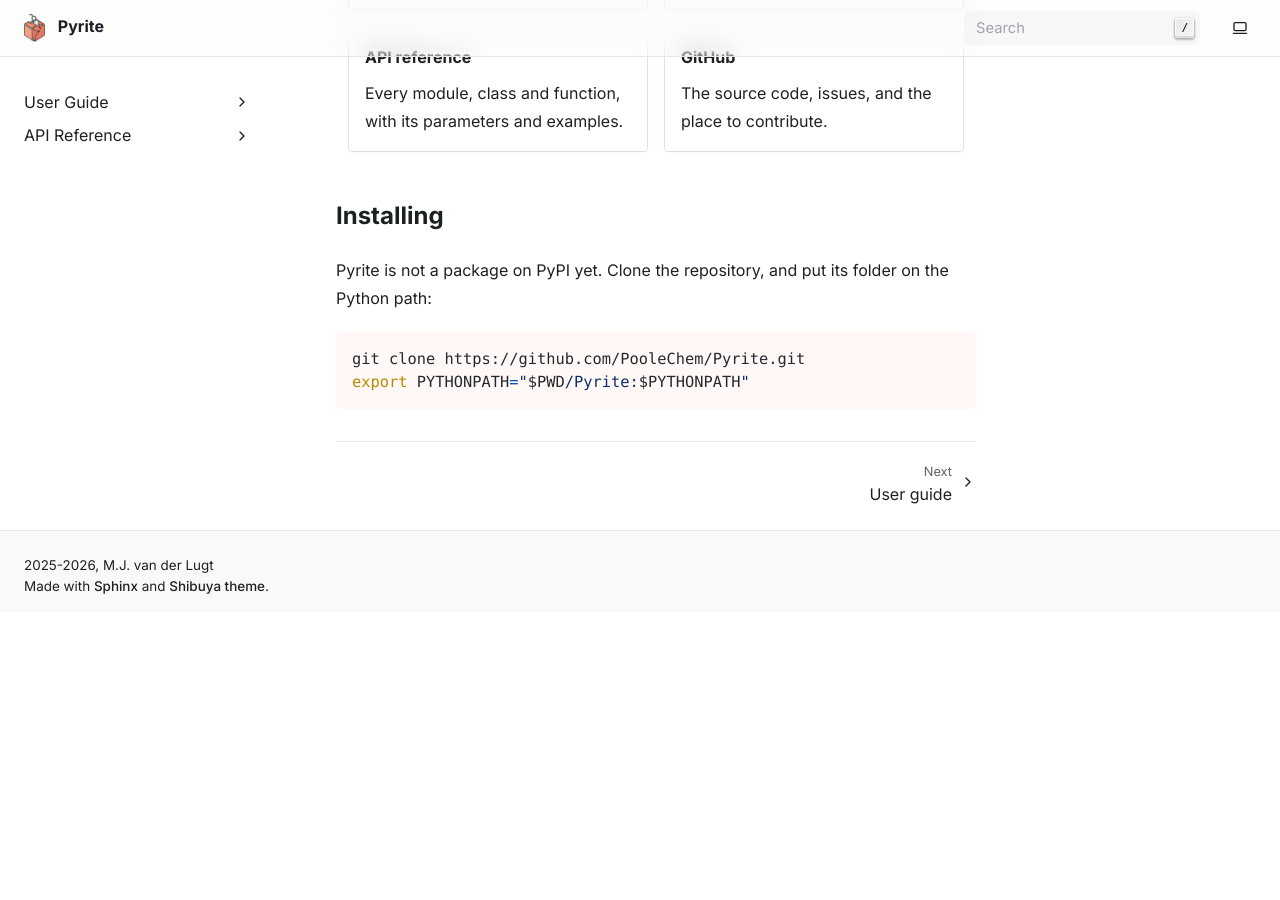
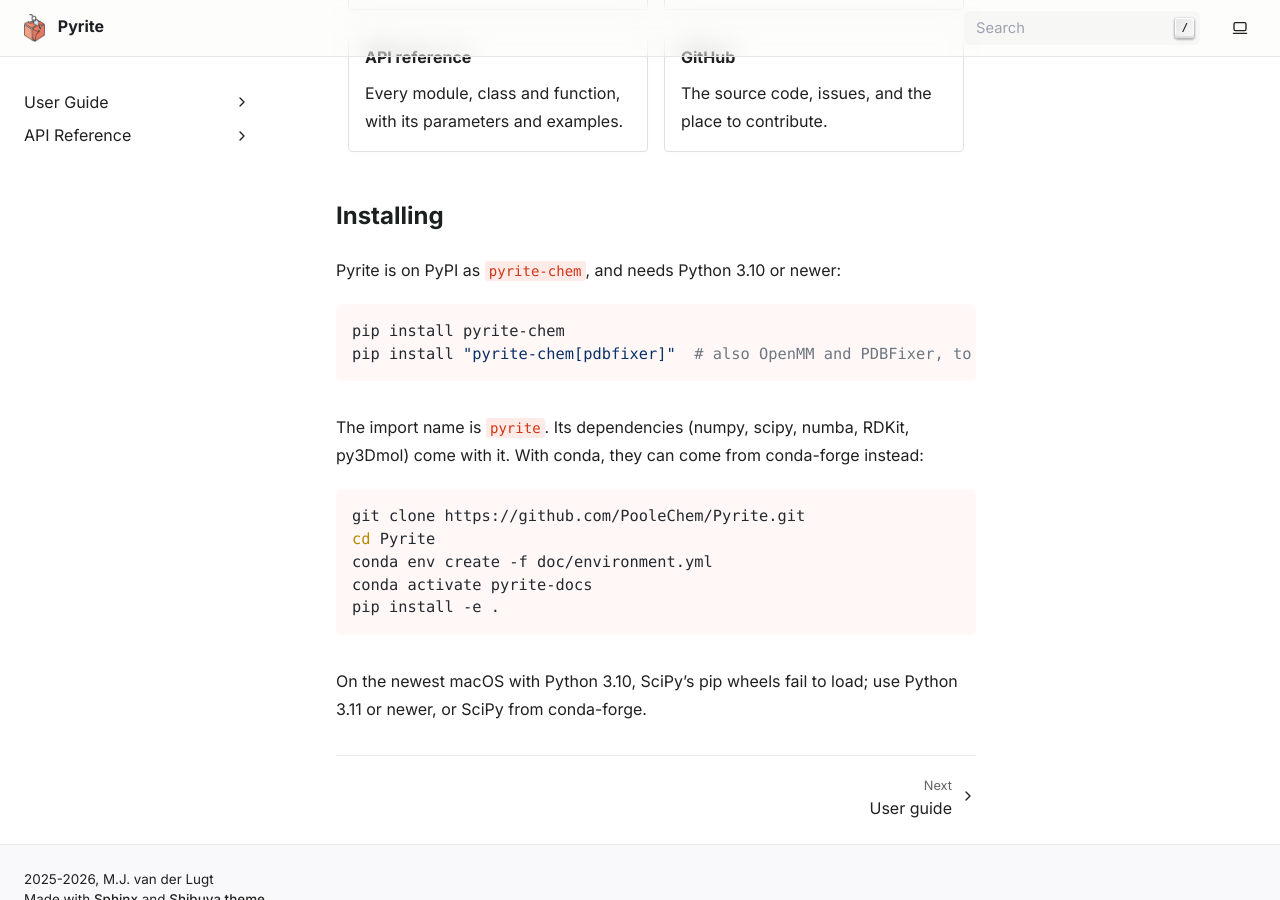
Before and after one commit to PooleChem/Pyrite, a Sphinx documentation site: the page built from doc/source/index.rst, in a window 1280 px wide and 900 px high, scrolled down 696 px. Built offline with Sphinx 7.4.7, drawn with Linux system fonts in a browser that asks for light colours; before the commit the page ends 1308 px from its top, so only the background shows below that.

Commit message:
Update install instructions on main index page.

```diff
--- a/doc/source/index.rst
+++ b/doc/source/index.rst
@@ -41,12 +41,26 @@ in a docking run, and just as well on their own or with code of your own:
 Installing
 ----------
 
-Pyrite is not a package on PyPI yet. Clone the repository, and put its folder on the Python path:
+Pyrite is on PyPI as ``pyrite-chem``, and needs Python 3.10 or newer:
+
+.. code-block:: bash
+
+   pip install pyrite-chem
+   pip install "pyrite-chem[pdbfixer]"  # also OpenMM and PDBFixer, to prepare receptor PDB files
+
+The import name is ``pyrite``. Its dependencies (numpy, scipy, numba, RDKit, py3Dmol) come with it.
+With conda, they can come from conda-forge instead:
 
 .. code-block:: bash
 
    git clone https://github.com/PooleChem/Pyrite.git
-   export PYTHONPATH="$PWD/Pyrite:$PYTHONPATH"
+   cd Pyrite
+   conda env create -f doc/environment.yml
+   conda activate pyrite-docs
+   pip install -e .
+
+On the newest macOS with Python 3.10, SciPy's pip wheels fail to load; use Python 3.11 or newer, or
+SciPy from conda-forge.
 
 .. toctree::
    :maxdepth: 1
```
